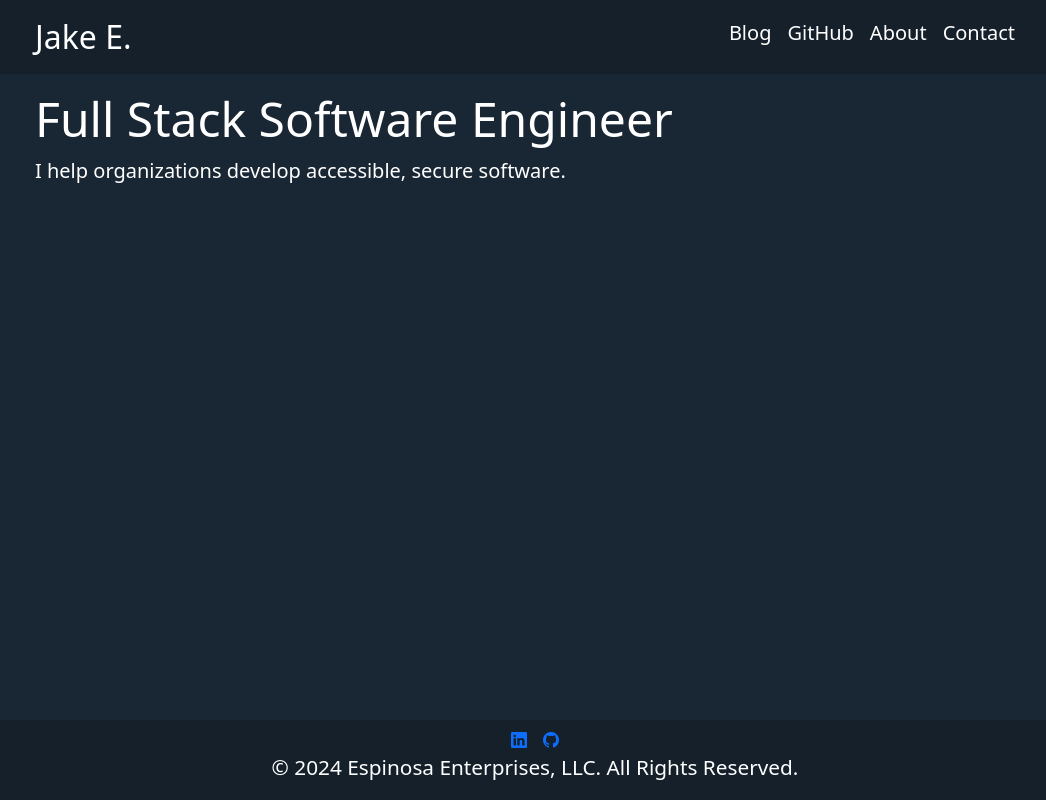
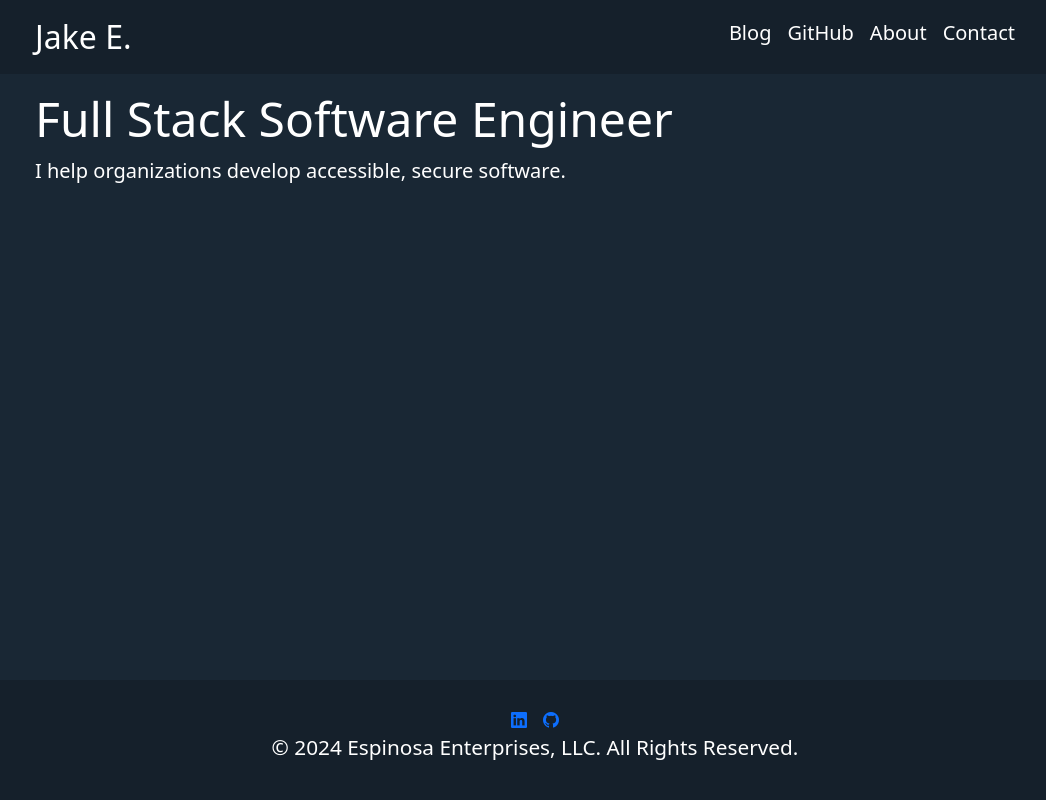
Before and after one commit to jakeEspinosa/portfolio, a Vue app: page / in a window 1280 px wide. Shown: the whole page, without its empty margins (105-1151 px from the left). Built offline with nearby package versions, Linux system fonts and the light colour scheme.

Commit message:
Finalize styling

```diff
--- a/src/App.vue
+++ b/src/App.vue
@@ -11,7 +11,9 @@ See LICENSE.txt for details.
 </script>
 
 <template>
-  <div class="d-flex flex-column dvh-100 secondary-bg justify-content-between">
+  <div
+    class="d-flex flex-column min-dvh-100 secondary-bg justify-content-between"
+  >
     <div>
       <header>
         <HeaderComponent />
@@ -20,7 +22,7 @@ See LICENSE.txt for details.
         <MainContent />
       </main>
     </div>
-    <footer class="dvh-10">
+    <footer class="dvh-15">
       <FooterComponent :copyright-string="constants.copyrightString" />
     </footer>
   </div>
--- a/src/assets/scss/styles.scss
+++ b/src/assets/scss/styles.scss
@@ -23,16 +23,16 @@ li {
   padding-bottom: 0.5rem;
 }
 
-.dvh-100 {
-  height: 100dvh;
-}
-
-.dvh-10 {
-  height: 10dvh;
+.min-dvh-100 {
+  min-height: 100dvh;
 }
 
 .min-dvh-75 {
   min-height: 75dvh;
+}
+
+.dvh-15 {
+  height: 15dvh;
 }
 
 .w-80ch {
--- a/src/components/main-view/footer/FooterComponent.vue
+++ b/src/components/main-view/footer/FooterComponent.vue
@@ -15,7 +15,7 @@ See LICENSE.txt for details.
 
 <template>
   <div
-    class="container-fluid d-flex flex-column align-items-center justify-content-center h-100 main-bg"
+    class="container-fluid d-flex flex-column align-items-center justify-content-center h-100 main-bg py-4"
   >
     <IconBar />
     <p
```
